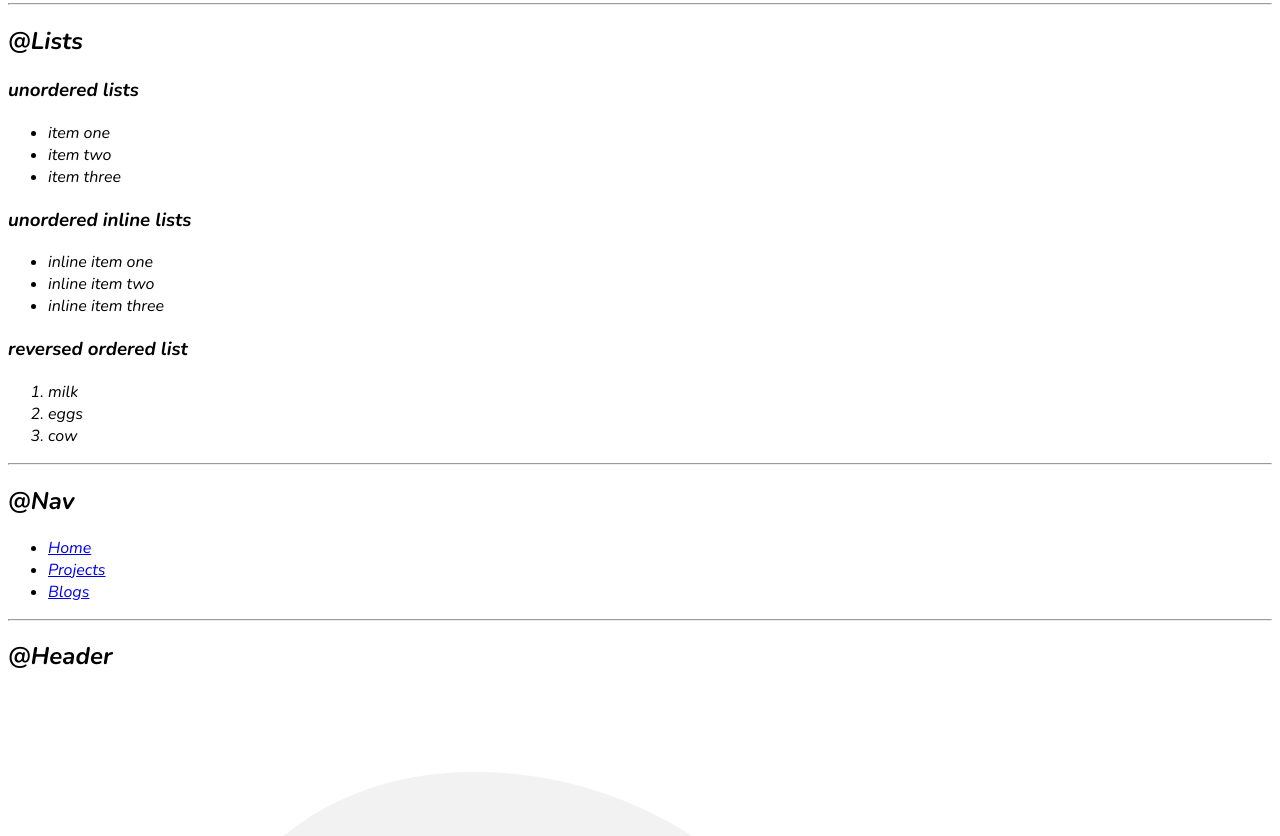
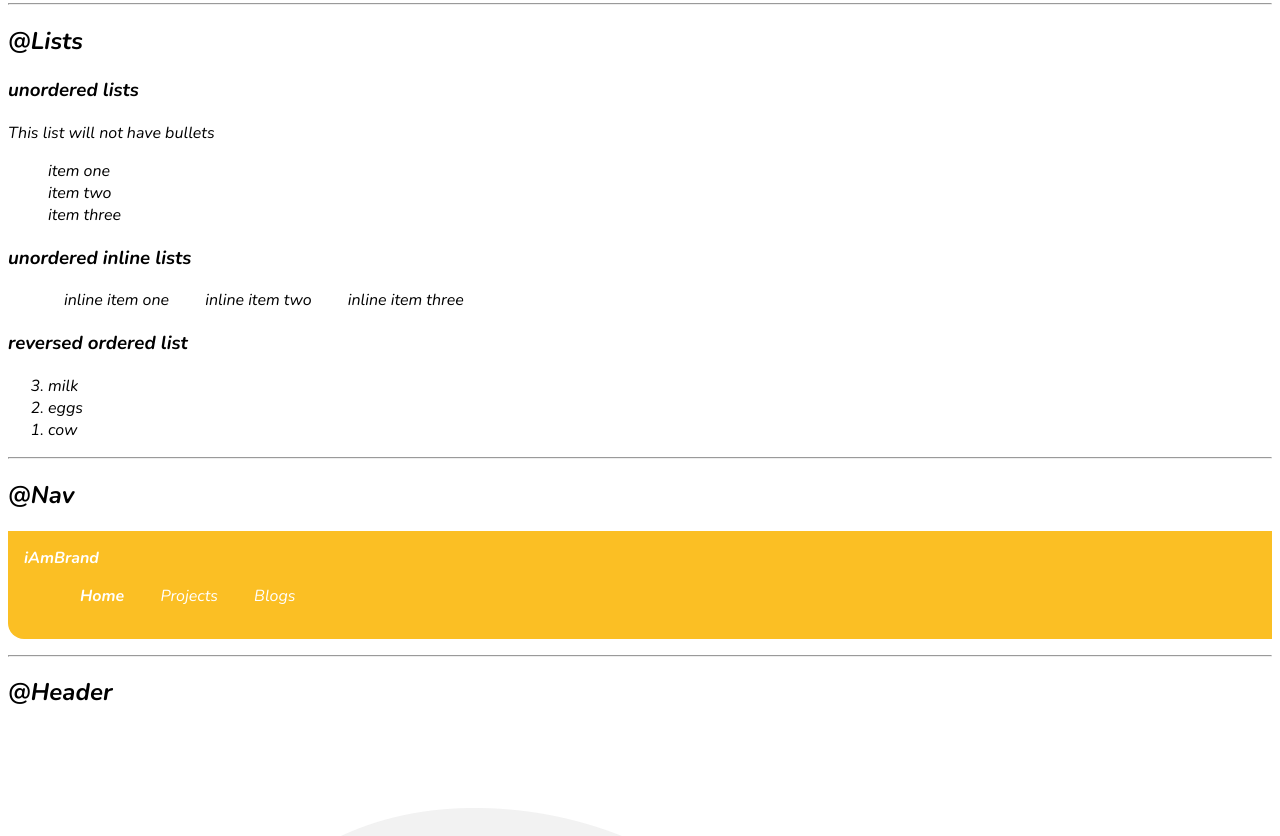
Before and after one commit to zishan-ansari/lesson-3-neogcamp, a plain HTML site: page index.html in a window 1280 px wide. Shown: the part 780-1616 px from the top of the page. Drawn offline with nearby package versions, Linux system fonts and the light colour scheme.

Commit message:
upto navigation

```diff
--- a/index.html
+++ b/index.html
@@ -42,7 +42,8 @@
     <hr>
     <h2>@Lists</h2>
     <h3>unordered lists</h3>
-    <ul>
+    <p>This list will not have bullets</p>
+    <ul class="non-bullet">
         <li> item one </li>
         <li> item two </li>
         <li> item three </li>
@@ -50,31 +51,32 @@
 
     <h3>unordered  inline lists</h3>
     <ul>
-        <li>inline item one </li>
-        <li> inline item two </li>
-        <li>inline  item three </li>
+        <li class="list-item-inline">inline item one </li>
+        <li class="list-item-inline"> inline item two </li>
+        <li class="list-item-inline">inline  item three </li>
     </ul>
 
     <h3>reversed ordered list</h3>
-    <ol>
+    <ol reversed>
         <li>milk</li>
         <li>eggs</li>
         <li>cow</li>
     </ol>
 
     <hr/>
-    <h2>@Nav</h2>
-    <nav>
-        <ul>
-            <li>
-                <a href="/">Home</a>
-            </li>
-            <li>
-                <a href="/">Projects</a>
-            </li>
-            <li>
-                <a href="/">Blogs</a>
-            </li>
+    <h2>@Nav </h2>
+    <nav class="navigation container">
+        <div class="nav-brand">iAmBrand</div>
+        <ul class="non-bullet-nav-pills" >
+            <li class="list-item-inline">
+                <a  class="link link-active"href="/">Home</a>
+            </li class="list-item-inline">
+            <li class="list-item-inline">
+                <a class="link" href="/">Projects</a>
+            </li class="list-item-inline">
+            <li class="list-item-inline">
+                <a class="link" href="/">Blogs</a>
+            </li class="list-item-inline">
         </ul>
     </nav>
 
--- a/style.css
+++ b/style.css
@@ -1,6 +1,6 @@
 @import url('https://fonts.googleapis.com/css2?family=Nunito:ital,wght@1,400;1,700&display=swap');
 :root{
-    --primary-color: #7C3AED;
+    --primary-color: #FBBF24;
 }
 
 body{
@@ -36,3 +36,34 @@ hr{
 
 
 }
+
+.non-bullet{
+    list-style:none;
+}
+.list-item-inline{
+    display:inline;
+    padding:0rem 1rem;
+
+}
+
+.navigation{
+    background-color: var(--primary-color);
+    color:white;
+    padding:1rem;
+    border-bottom-left-radius: 1rem;
+}
+.navigation .nav-brand{
+    font-weight: bold;
+    font-size:1,1rem;
+}
+.navigation .nav-pills{
+    text-align:right;
+}
+.navigation .link{
+    color:white;
+
+}
+.navigation .link-active{
+    font-weight: bold;
+
+}
```
